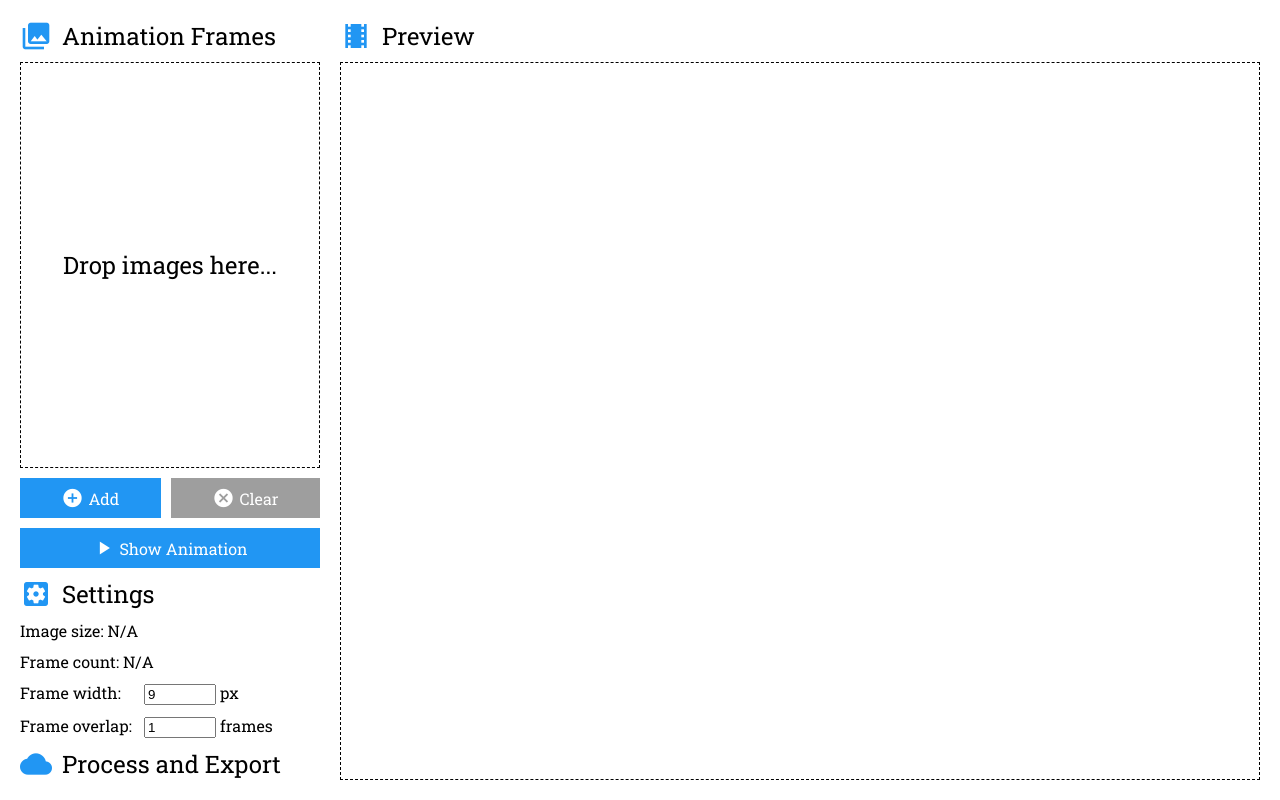
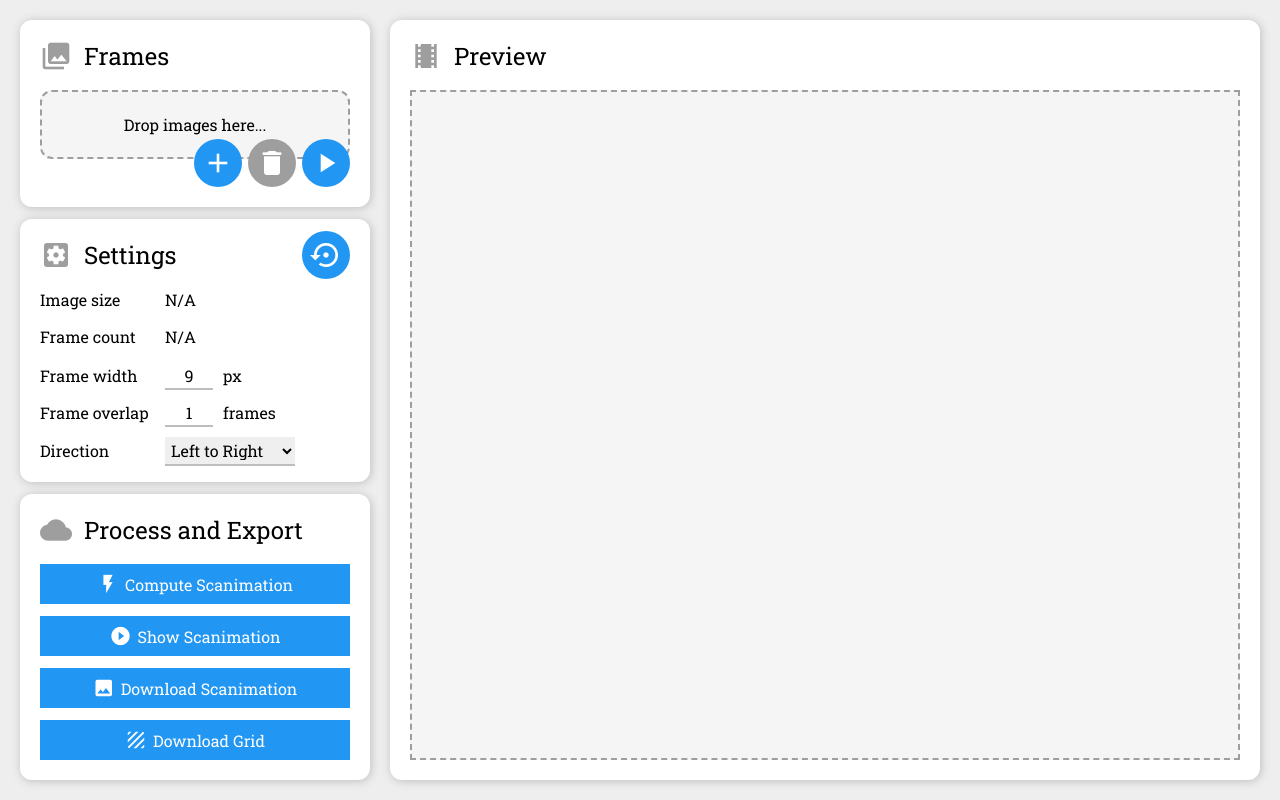
Before and after one commit to scanimation/scanimation, a plain HTML site: page out/flex.html in a window 1280 px wide. Drawn offline with nearby package versions, Linux system fonts and the light colour scheme.

Commit message:
flex wip

```diff
--- a/out/flex.html
+++ b/out/flex.html
@@ -1,5 +1,5 @@
 <!DOCTYPE html>
-<html>
+<html lang="en">
 <head>
     <meta charset="UTF-8">
     <meta name="viewport" content="width=device-width, initial-scale=1.0, maximum-scale=1.0, user-scalable=no"/>
@@ -7,7 +7,7 @@
     <link rel="stylesheet/less" type="text/css" href="/flex.less">
     <link href="https://fonts.googleapis.com/css?family=Roboto|Roboto+Slab:400&display=swap" rel="stylesheet">
     <link href="https://fonts.googleapis.com/icon?family=Material+Icons" rel="stylesheet">
-    <script src="//cdnjs.cloudflare.com/ajax/libs/less.js/3.9.0/less.min.js"></script>
+    <script src="https://cdnjs.cloudflare.com/ajax/libs/less.js/3.9.0/less.min.js"></script>
 </head>
 <body ontouchstart="" id="wispy">
 <div id="content">
@@ -15,47 +15,56 @@
         <div id="frames-section" class="section">
             <div>
                 <i class="material-icons">photo_library</i>
-                <span>Animation Frames</span>
+                <span>Frames</span>
             </div>
             <div id="frames-dropzone"><span>Drop images here...</span></div>
             <div id="frames-list"></div>
             <div id="frames-controls">
-                <button id="frames-add">
-                    <i class="material-icons">add_circle</i>
-                    <span>Add</span>
+                <button id="frames-add" class="round">
+                    <i class="material-icons">add</i>
                 </button>
-                <button id="frames-clear">
-                    <i class="material-icons">cancel</i>
-                    <span>Clear</span>
+                <button id="frames-clear" class="round">
+                    <i class="material-icons">delete</i>
+                </button>
+                <button id="frames-show" class="round">
+                    <i class="material-icons">play_arrow</i>
                 </button>
             </div>
-            <button id="frames-show">
-                <i class="material-icons">play_arrow</i>
-                <span>Show Animation</span>
-            </button>
         </div>
         <div id="settings-section" class="section">
             <div>
                 <i class="material-icons">settings_applications</i>
                 <span>Settings</span>
+                <button id="settings-reset" class="round">
+                    <i class="material-icons">settings_backup_restore</i>
+                </button>
             </div>
             <div class="settings-row">
-                <span>Image size:</span>
+                <span>Image size</span>
                 <span id="settings-image-size">N/A</span>
             </div>
             <div class="settings-row">
-                <span>Frame count:</span>
+                <span>Frame count</span>
                 <span id="settings-frame-count">N/A</span>
             </div>
             <div class="settings-row">
-                <span class="settings-fixed">Frame width:</span>
+                <span>Frame width</span>
                 <input id="settings-frame-width" type="text" value="9"/>
                 <span>px</span>
             </div>
             <div class="settings-row">
-                <span class="settings-fixed">Frame overlap:</span>
+                <span>Frame overlap</span>
                 <input id="settings-frame-overlap" type="text" value="1"/>
                 <span>frames</span>
+            </div>
+            <div class="settings-row">
+                <span>Direction</span>
+                <select id="settings-direction">
+                    <option value="LeftToRight">Left to Right</option>
+                    <option value="RightToLeft">Right to Left</option>
+                    <option value="TopToBottom">Top to Bottom</option>
+                    <option value="BottomToTop">Bottom to Top</option>
+                </select>
             </div>
         </div>
         <div id="process-section" class="section">
@@ -63,6 +72,22 @@
                 <i class="material-icons">cloud</i>
                 <span>Process and Export</span>
             </div>
+            <button id="process-compute">
+                <i class="material-icons">flash_on</i>
+                <span>Compute Scanimation</span>
+            </button>
+            <button id="process-show">
+                <i class="material-icons">play_circle_filled</i>
+                <span>Show Scanimation</span>
+            </button>
+            <button id="process-download-scanimation">
+                <i class="material-icons">image</i>
+                <span>Download Scanimation</span>
+            </button>
+            <button id="process-download-grid">
+                <i class="material-icons">texture</i>
+                <span>Download Grid</span>
+            </button>
         </div>
     </div>
     <div id="main">
--- a/out/flex.js
+++ b/out/flex.js
@@ -1,4 +1,4 @@
-$(function() {
+$(function () {
     $("#frames-list").hide();
     $("#frames-clear").prop("disabled", true);
 });
--- a/out/flex.less
+++ b/out/flex.less
@@ -1,19 +1,20 @@
 @blue500: #2196f3;
 @grey100: #f5f5f5;
+@grey200: #eeeeee;
 @grey300: #e0e0e0;
+@grey400: #bdbdbd;
 @grey500: #9e9e9e;
 @primary: @blue500;
 
-@pl: 20px;
-@pm: 10px;
-@ps: 5px;
+@padLarge: 20px;
+@padMedium: 12px;
+@padSmall: 6px;
 
-@tl: 24px;
-@tm: 16px;
+@textLarge: 24px;
+@textMedium: 16px;
 
-@il: 32px;
-@im: 22px;
-
+@iconLarge: 32px;
+@iconMedium: 22px;
 
 html, body {
   width: 100%;
@@ -21,7 +22,7 @@ html, body {
   margin: 0;
   padding: 0;
   overflow: hidden;
-    background-color: #FFFFFF;
+  background-color: @grey200;
 }
 
 #wispy {
@@ -61,65 +62,98 @@ html, body {
     background-color: #FFAAAA;
   }
 
-span {
-    font-family: Roboto Slab;
+  span, input, select {
+    font-size: @textMedium;
+    font-family: Roboto Slab, serif;
   }
 
   button {
     transition-duration: 100ms;
     background-color: @primary;
     border: 0;
+    outline: 0;
     padding: 0;
     height: 40px;
+
     &:hover {
       background-color: lighten(@primary, 10%);
       cursor: pointer;
     }
+
     &:active {
       background-color: darken(@primary, 10%);
       padding: 0;
     }
+
     &:disabled {
       cursor: auto;
       background-color: @grey500;
       color: @grey300;
     }
 
+    &.round {
+      width: 48px;
+      height: 48px;
+      border-radius: 24px;
+
+      > i {
+        font-size: @iconLarge;
+      }
+    }
+
     .hbox();
     align-items: center;
     justify-content: center;
+
     > i { // icon
-        font-size: @im;
+      font-size: @iconMedium;
       color: white;
     }
+
     > span { // text
-        font-size: @tm;
+      font-size: @textMedium;
       color: white;
-        margin: 0 0 0 @ps;
+      margin: 0 0 0 @padSmall;
     }
   }
 
   .section {
+    padding: @padLarge;
+    border-radius: @padMedium;
+    background-color: white;
+
+    -webkit-box-shadow: 1px 1px 10px 0 @grey400;
+    -moz-box-shadow: 1px 1px 10px 0 @grey400;
+    box-shadow: 1px 1px 10px 0 @grey400;
+
     .vbox();
+
     > div:first-child { //header
-        margin: 0;
+      margin: 0 0 @padSmall 0;
 
       .hbox();
       align-items: center;
+
       > i { // icon
-            font-size: @il;
-            color: @primary;
-            margin: 0 @pm 0 0;
+        font-size: @iconLarge;
+        color: @grey500;
+        margin: 0 @padMedium 0 0;
         .disable-select();
       }
+
       > span { // title
         .fill();
-            font-size: @tl;
+        font-size: @textLarge;
         .disable-select();
       }
+
+      > button { // section action
+        margin: -24px 0 -24px 0;
       }
+    }
+
     > * { // content
-        margin: @pm 0 0 0;
+      margin: @padMedium 0 0 0;
     }
   }
 
@@ -127,62 +161,95 @@ button {
     height: 100%;
 
     .hbox();
+
     > *:first-child {
-        margin: @pl;
+      margin: @padLarge;
     }
+
     > * {
-        margin: @pl @pl @pl 0;
+      margin: @padLarge @padLarge @padLarge 0;
     }
 
     #menu {
-        flex: 0 0 300px;
+      flex: 0 0 350px;
 
       .vbox();
+
       > *:first-child {
         margin: 0;
       }
+
       > * {
-            margin: @pm 0 0 0;
+        margin: @padMedium 0 0 0;
       }
 
       #frames-section {
         .fill();
+
         #frames-dropzone {
           .fill();
-                border: 1px dashed black;
+          border: 2px dashed @grey500;
+          border-radius: @padMedium;
+          background-color: @grey100;
+          cursor: pointer;
           .cbox();
-                cursor: pointer;
+
           &:hover {
-                    background-color: @grey100;
+            background-color: white;
           }
+
           > span {
-                    font-size: @tl;
+            font-size: @textMedium;
             .disable-select();
           }
         }
+
         #frames-list {
           .fill();
-                border: 1px dashed black;
+          border: 2px dashed @grey500;
         }
+
         #frames-controls {
           .hbox();
+          justify-content: flex-end;
+          margin-top: -20px;
+
           > button:first-child {
             margin: 0;
           }
+
           > button {
-                    margin: 0 0 0 @pm;
-                    .fill();
+            margin: 0 0 0 @padSmall;
           }
         }
       }
 
       #settings-section {
+        input, select {
+          padding: 2px;
+          font-size: @textMedium;
+          box-sizing: border-box;
+          border-color: @grey400;
+          border-width: 0 0 2px 0;
+        }
+
         input {
-                width: 64px;
+          width: 48px;
+          text-align: center;
         }
-            .settings-fixed {
+
+        .settings-row {
+          height: 25px;
+        }
+
+        .settings-row > *:first-child {
           display: inline-block;
-                width: 120px;
+          width: 115px;
+          margin: 0;
+        }
+
+        .settings-row > * {
+          margin: 0 0 0 @padSmall;
         }
       }
 
@@ -193,11 +260,14 @@ button {
     #main {
       .fill();
       .vbox();
+
       #preview-section {
         .fill();
+
         #preview {
           .fill();
-                border: 1px dashed black;
+          border: 2px dashed @grey500;
+          background-color: @grey100;
         }
       }
     }
```
Lines whose indentation alone changed are shown as unchanged.
